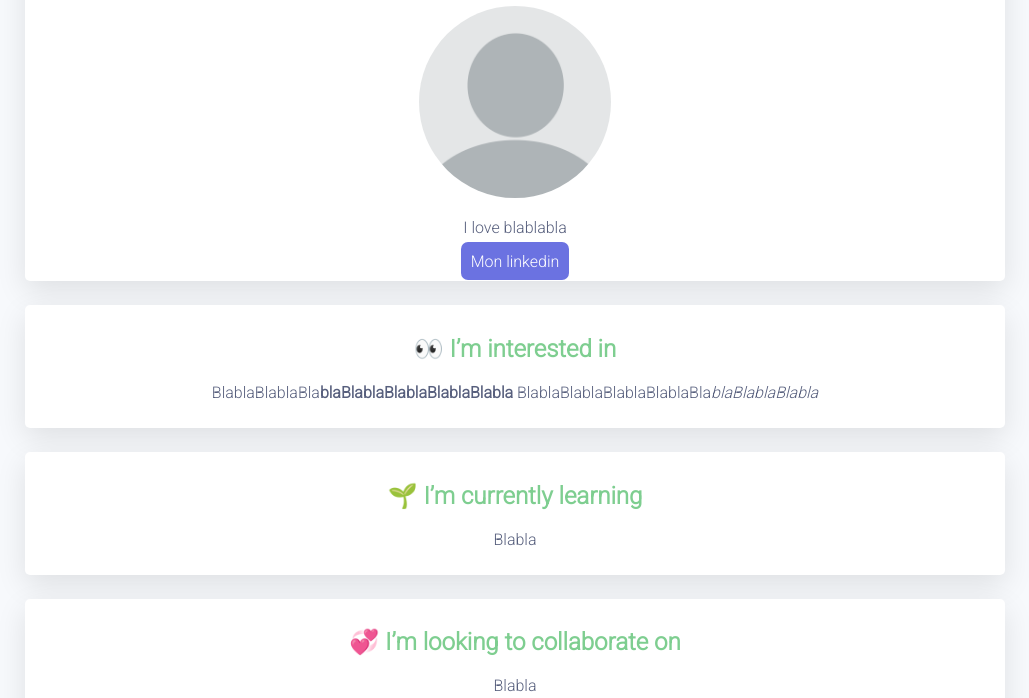
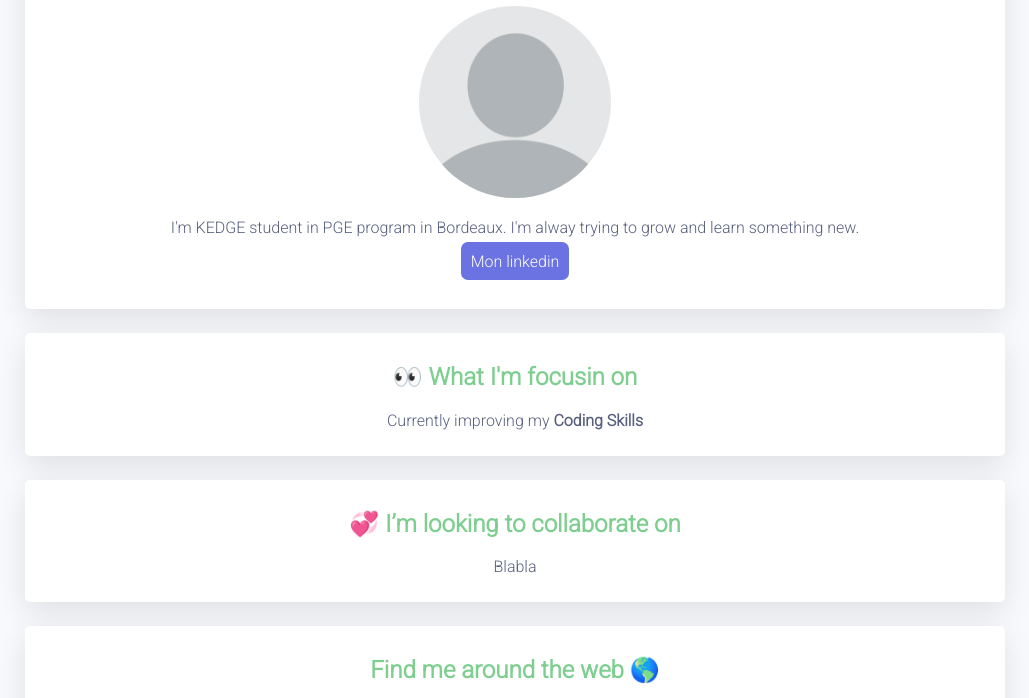
Before and after one commit to jeremytgt/my-profile, a plain HTML site: page index.html in a window 1280 px wide. Shown: the part 109-807 px from the top of the page, without its empty margins (125-1154 px from the left). Drawn offline with Linux system fonts and the light colour scheme.

Commit message:
Add files via upload

```diff
--- a/index.html
+++ b/index.html
@@ -13,28 +13,25 @@
 
 <body>
     <div class="container">
-    	<div class="card-white">
-    	    <h1>👋 Hi, I’m @jeremytgt</h1>
+    	<div class="card-white space-bottom">
+    	    <h1>✌️ Hi, I’m @jeremytgt</h1>
 
     	    <img src="images/profil.png" alt="Photo de profil" id="photoprofile">
 
-    	    <p id="bio">I love blablabla</p>
+    	    <p id="bio">I'm KEDGE student in PGE program in Bordeaux. I'm alway trying to grow and learn something new.   </p>
     	    <a href="https://www.linkedin.com/in/jeremy-touget/" class='button-blue' target="_blank">Mon linkedin</a>
         </div>
 
 
         <div class="card-white">
-    	    <h2>👀 I’m interested in</h2>
+    	    <h2>👀 What I'm focusin on</h2>
     	        <p>
-    	       	 BlablaBlablaBla<strong>blaBlablaBlablaBlablaBlabla</strong>
-    		   	 BlablaBlablaBlablaBlablaBla<em>blaBlablaBlabla</em>
+    	       	 Currently improving my <strong>Coding Skills</strong>
+
     			</p>
     	</div>
 
-    		<div class="card-white">
-    	    <h2>🌱 I’m currently learning</h2>
-    	        <p>Blabla</p>
-        </div class="card-white">
+
 
         <div  class="card-white">
     	    <h2>💞️ I’m looking to collaborate on</h2>
@@ -43,7 +40,7 @@
 
 
         <div class="card-white">
-        <h2>Follow me</h2>
+        <h2>Find me around the web 🌎</h2>
             <ul class="list-inline">
                 <li>
                     <a href="https://www.facebook.com/profile.php?id=100009841657980" target="_blank" >
--- a/style.css
+++ b/style.css
@@ -55,7 +55,7 @@ a {
 .button-blue:hover
 {
 	background-color: white;
-	border : 1px;
+	border : solid 1px;
 	border-color: #6B72E1;
 	color : #6B72E1;
 }
@@ -70,6 +70,10 @@ a {
 	padding-right: 10px;
 
 
+}
+.space-bottom
+{
+	padding-bottom: 3%;
 }
 i
 {
```
